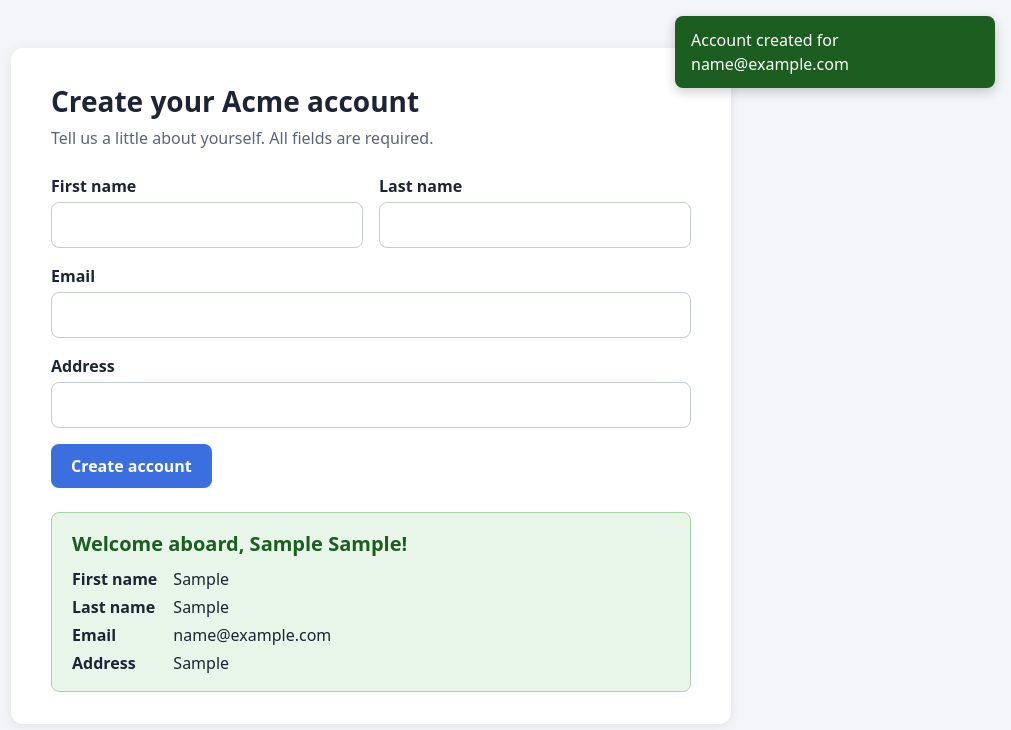
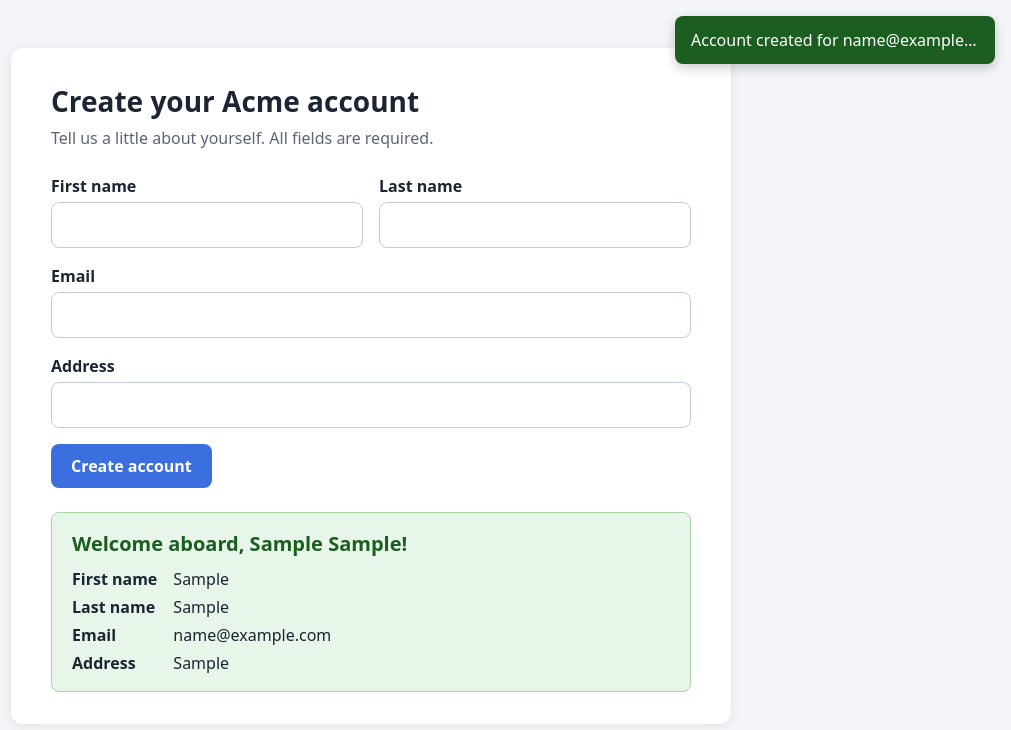
Before and after one commit to hrmeetsingh/property_based_bombadil, a website: page web/index.html in a window 1280 px wide. Both pictures are taken after typing "Sample", "Sample", "name@example.com", "Sample" into the empty fields and a click on the button "Create account". Shown: the whole page, without its empty margins (269-1280 px from the left). Drawn offline with Linux system fonts and the light colour scheme.

Commit message:
Cap the toast stack at three single-line toasts
Bombadil found that six quick valid submits stack toasts below the top
half of the viewport, breaking toastInTopRight. The oldest toast now
goes when a fourth arrives, and long emails are cut with an ellipsis
so a toast is always one line tall.

Co-Authored-By: Claude Opus 5.5 <noreply@anthropic.com>

```diff
--- a/web/app.js
+++ b/web/app.js
@@ -13,6 +13,7 @@
 "use strict";
 
 const TOAST_MILLIS = 3000;
+const MAX_TOASTS = 3; // keeps the stack inside the top-right corner
 const NAME_PATTERN = /^\p{L}[\p{L}' -]*$/u;
 const EMAIL_PATTERN = /^[^\s@]+@[^\s@]+\.[^\s@]{2,}$/;
 
@@ -72,6 +73,7 @@ function showToast(message) {
   toast.dataset.toastId = String(submissions);
   toast.textContent = message;
   toasts.appendChild(toast);
+  while (toasts.children.length > MAX_TOASTS) toasts.firstElementChild.remove();
   // The countdown starts when the toast appears, so every toast goes away.
   setTimeout(() => toast.remove(), TOAST_MILLIS);
 }
--- a/web/styles.css
+++ b/web/styles.css
@@ -79,4 +79,8 @@ button:hover { background: #2f5cc2; }
   background: #1b5e20;
   border-radius: 8px;
   box-shadow: 0 4px 12px rgb(0 0 0 / 20%);
+  /* One line per toast, so a long email can't make the stack grow down. */
+  white-space: nowrap;
+  overflow: hidden;
+  text-overflow: ellipsis;
 }
```
